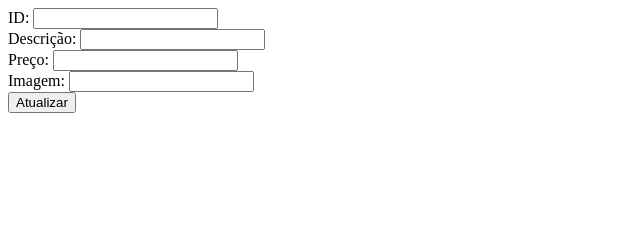
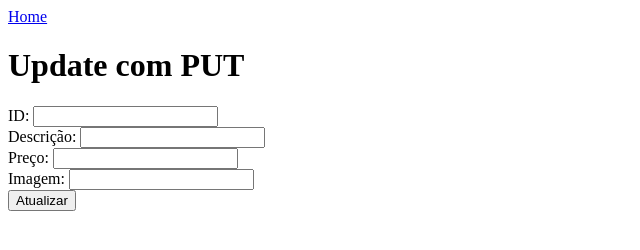
Before and after one commit to JoaoRoccella/requisicao-resposta-api, a website: page update-com-put.html in a window 1280 px wide. Shown: the whole page, without its empty margins (0-640 px from the left). Drawn offline with Linux system fonts and the light colour scheme; no server answers.

Commit message:
Inclusão do header

```diff
--- a/update-com-put.html
+++ b/update-com-put.html
@@ -4,10 +4,15 @@
 <head>
     <meta charset="UTF-8">
     <meta name="viewport" content="width=device-width, initial-scale=1.0">
-    <title>Atualização de produtos</title>
+    <title>Interação com APIs | Update com PUT</title>
 </head>
 
 <body>
+    <header>
+        <a href="./">Home</a>
+        <h1>Update com PUT</h1>
+    </header>
+
     <div id="resposta"></div>
 
     <form action="" method="post">
```
Also changed, not shown: index.html (+1 -1 lines).
